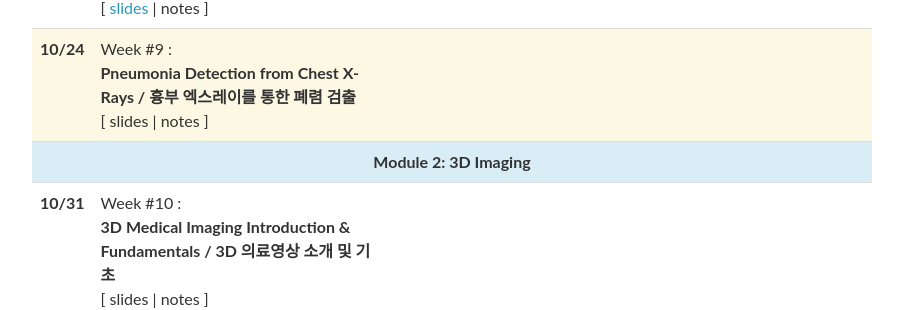
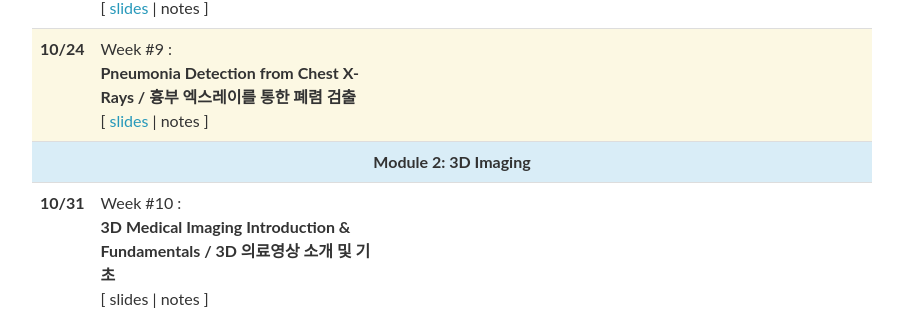
Before and after one commit to 2023-aaronkr/ut-cad, a Jekyll site: the page built from _pages/lectures.md, in a window 1280 px wide and 900 px high, scrolled down 974 px. Shown: the part 149-459 px from the top of the window, without its empty margins (188-1092 px from the left). Built offline with Jekyll 4.4.1, drawn with Linux system fonts in a browser that asks for light colours; nearby versions of some CDN libraries; comment, search, counter and statistics services are not loaded; part of the change alters nothing that is shown.

```diff
--- a/_data/lectures.yml
+++ b/_data/lectures.yml
@@ -71,7 +71,7 @@
   week: 9
   title: >
     <strong>Pneumonia Detection from Chest X-Rays / 흉부 엑스레이를 통한 폐렴 검출</strong>
-  slides:
+  slides: "https://docs.google.com/presentation/d/17NqFifnF1VyLyMMue8H6k6pDektOYQAxLNpH7ljRthM/edit?usp=sharing"
   readings:
   logistics:
 
```
